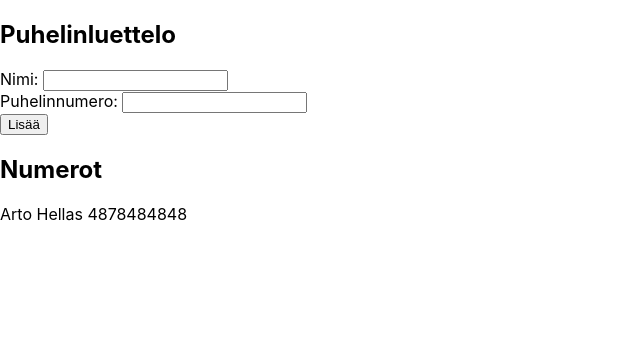
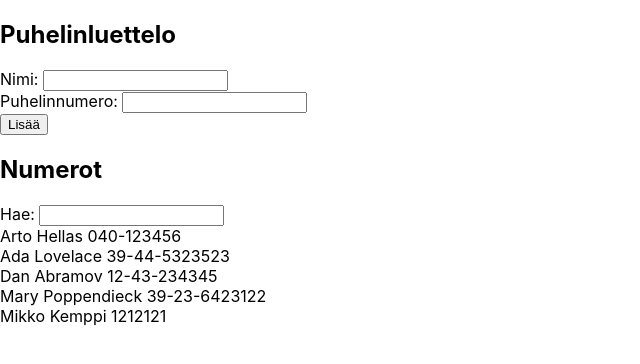
Before and after one commit to mkemppi/opiskelu-osa-2, a React (Create React App) app in the folder puhelinluettelo/: page / in a window 1280 px wide. Shown: the top 364 px of the page, without its empty margins (0-640 px from the left). Built offline with nearby package versions, Linux system fonts and the light colour scheme.

Commit message:
puhelinluettelo, step 4

```diff
--- a/puhelinluettelo/src/App.js
+++ b/puhelinluettelo/src/App.js
@@ -2,12 +2,16 @@ import React, { useState } from 'react'
 
 const App = () => {
   const [ persons, setPersons] = useState([
-    { name: 'Arto Hellas',
-      phone: '4878484848'
-    }
+    { name: 'Arto Hellas', phone: '040-123456' },
+    { name: 'Ada Lovelace', phone: '39-44-5323523' },
+    { name: 'Dan Abramov', phone: '12-43-234345' },
+    { name: 'Mary Poppendieck', phone: '39-23-6423122' },
+    { name: 'Mikko Kemppi', phone: '1212121' },
   ])
   const [ newName, setNewName ] = useState('')
   const [ newPhone, setNewPhone ] = useState('')
+  const [ search, setSearch ] = useState('')
+
   const addPerson = (event) => {
     event.preventDefault()
 
@@ -32,6 +36,14 @@ const App = () => {
   const handlePhoneChange = (event) => {
     setNewPhone(event.target.value)
   }
+  const handleSearchChange = (event) => {
+    setSearch(event.target.value)
+  }
+
+  const personsToShow = (search==="")
+  ? persons
+  : persons.filter(person => person.name.toLowerCase().includes(search.toLowerCase()))
+
   const Person = ({person}) => {
     return (
       <div>{person.name} {person.phone}</div>
@@ -53,7 +65,10 @@ const App = () => {
         </div>
       </form>
       <h2>Numerot</h2>
-      {persons.map(person => <Person key={person.name} person={person} />)}
+      <div>
+        Hae: <input onChange={handleSearchChange} />
+      </div>
+      {personsToShow.map(person => <Person key={person.name} person={person} />)}
     </div>
   )
 
```
